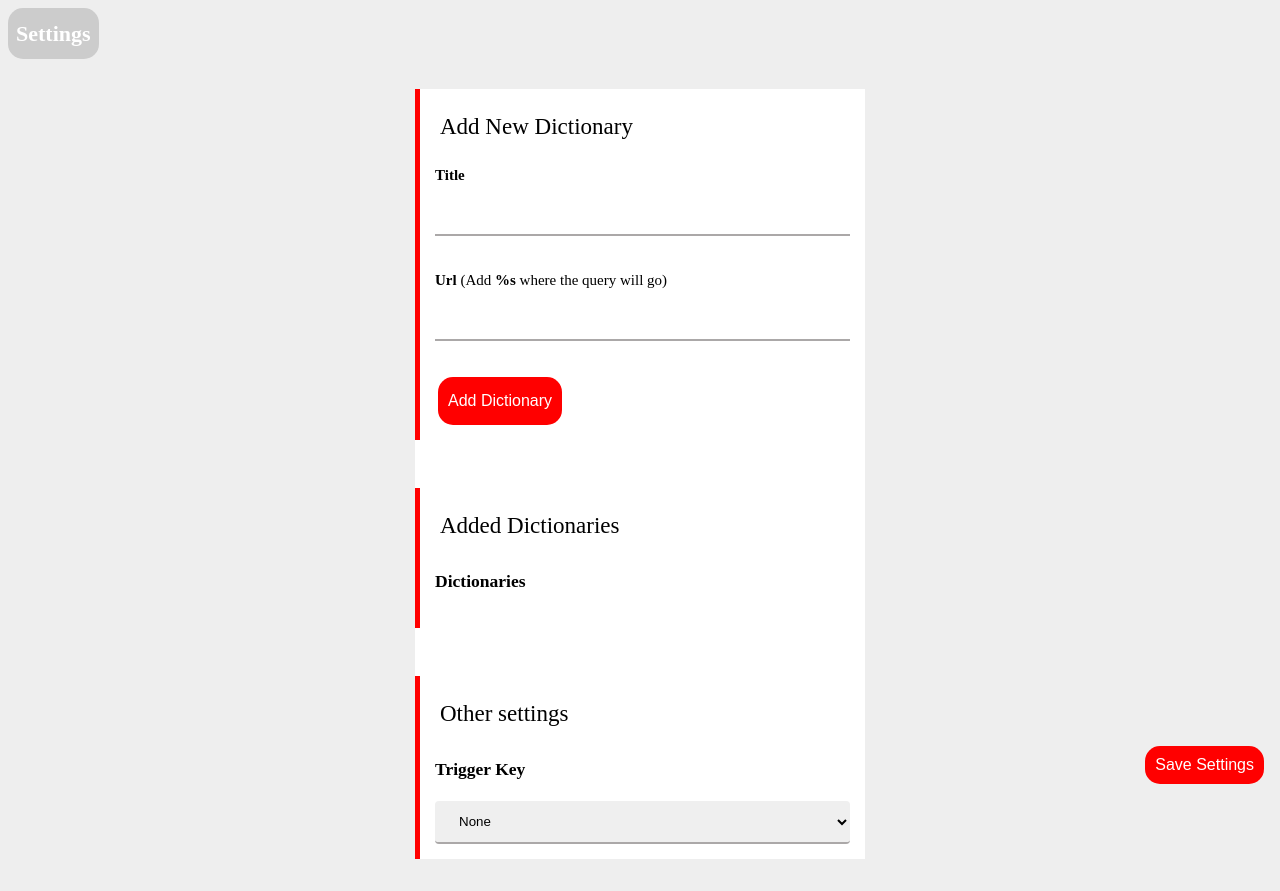
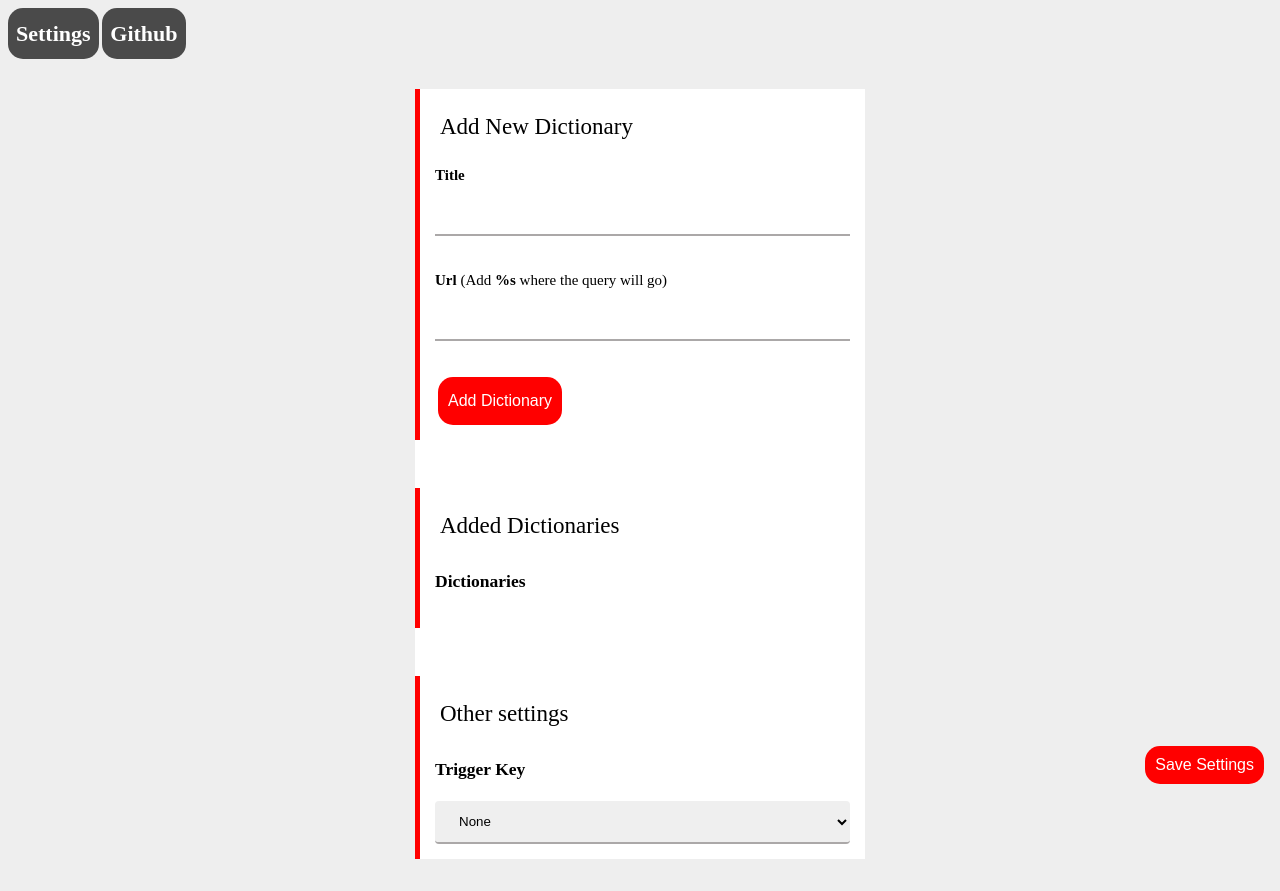
Before and after one commit to harry-private/my_dictionary, a browser extension: page data/options/options.html in a window 1280 px wide. Drawn offline with Linux system fonts and the light colour scheme.

Commit message:
Added  Github Repo link

```diff
--- a/data/options/options.html
+++ b/data/options/options.html
@@ -119,7 +119,7 @@
             font-size: 22px;
             font-weight: 600;
             text-decoration: none;
-            background: #ccc;
+            background: #4a4a4a;
             padding: 8px;
             display: inline-block;
             border-radius: 15px;
@@ -138,7 +138,7 @@
 
 <body style="min-width: 450px; min-height: 92vh;">
     <div class="flash-messages"></div>
-    <a href="options.html" target="_blank" class="settings-page-link">Settings</a>
+    <a href="options.html" target="_blank" class="settings-page-link">Settings</a> <a href="https://github.com/harry-private/my_dictionary" target="_blank" class="settings-page-link">Github</a>
     <br>
 
     <div class="main-settings">
```
